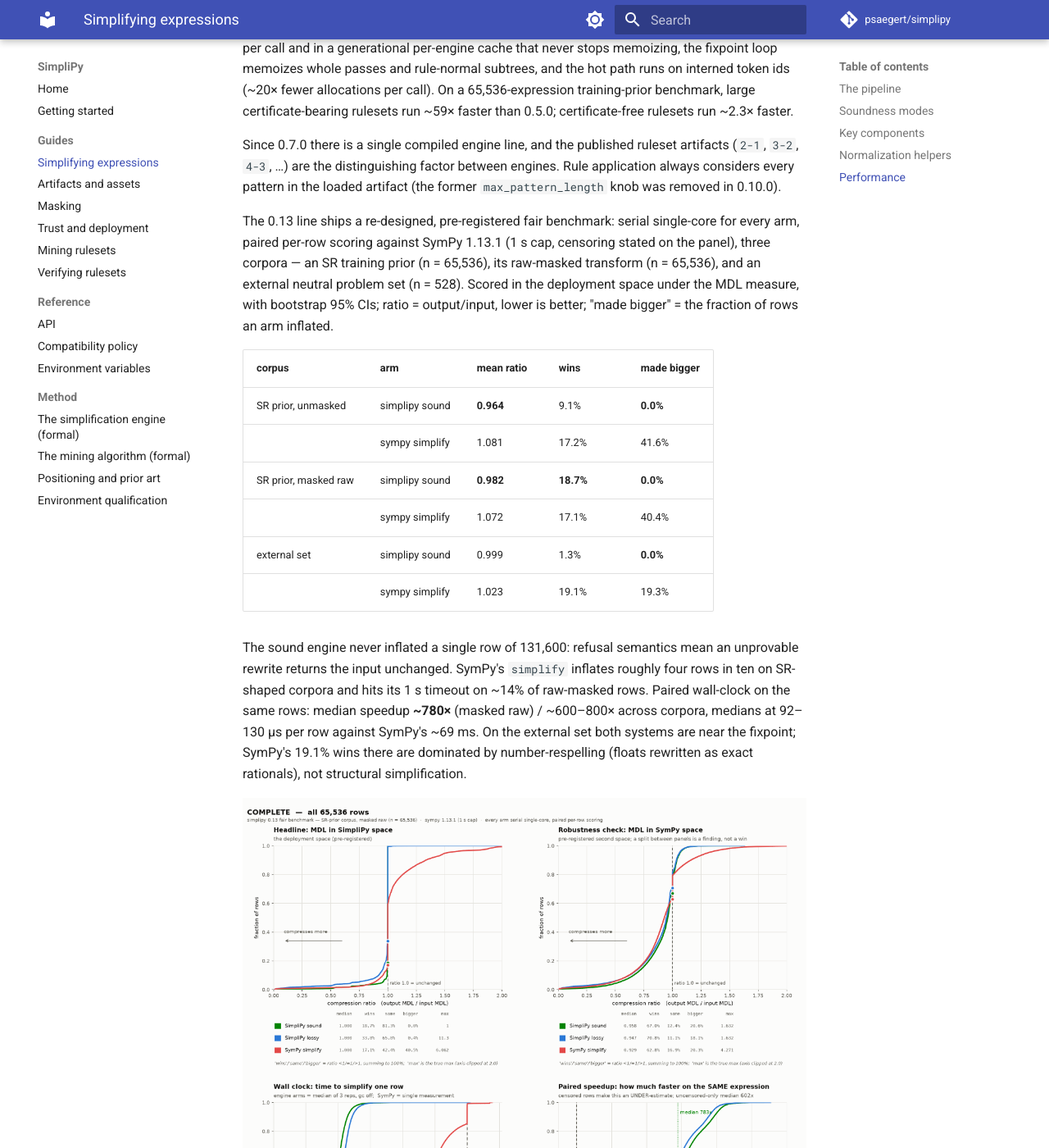
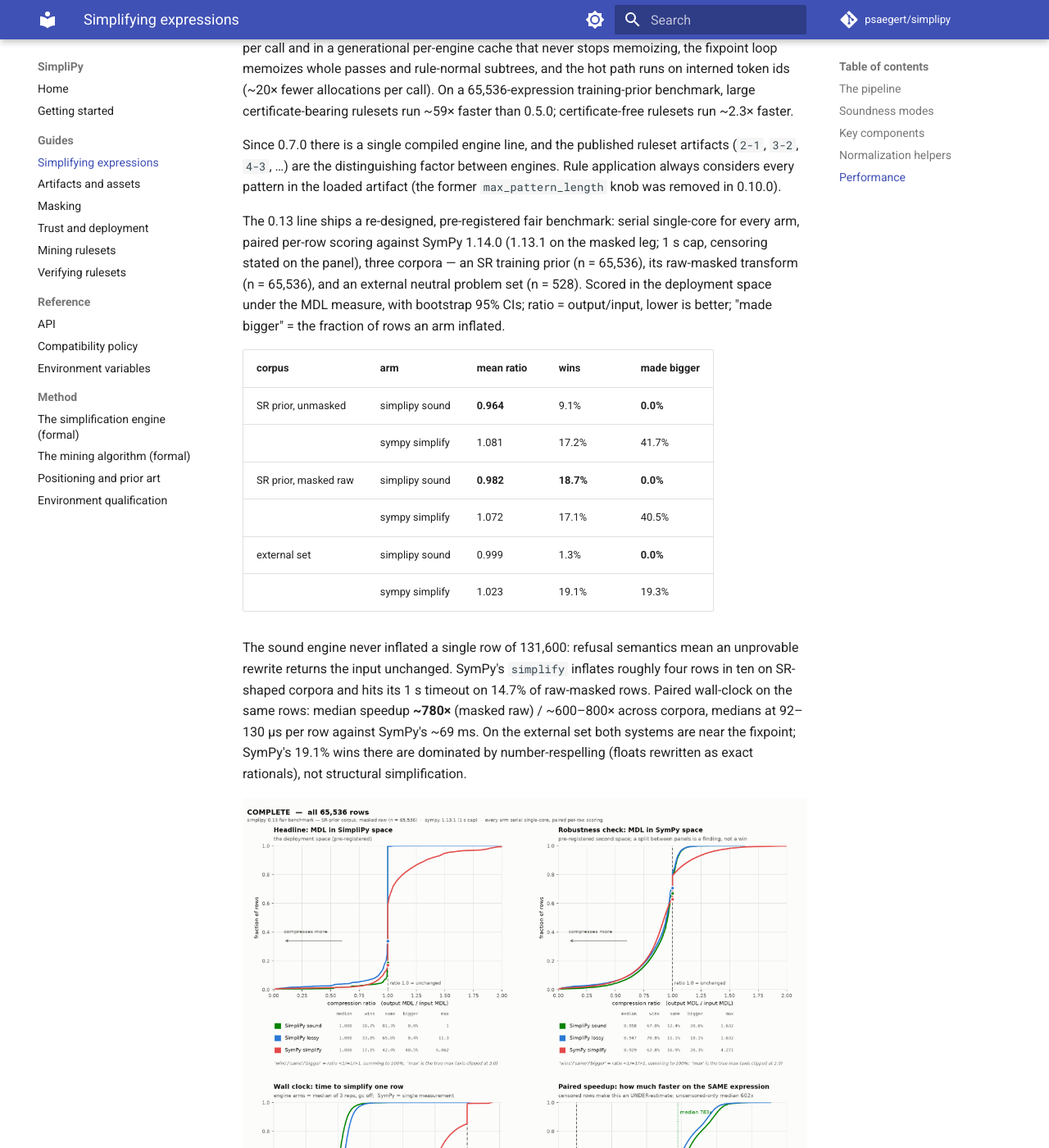
Before and after one commit to psaegert/simplipy, an MkDocs documentation site: the page built from docs/guides/simplify.md, in a window 1280 px wide and 1400 px high, scrolled down 4842 px. Shown: the whole window at 82% size. Built offline with MkDocs 1.6.1 and Material for MkDocs 9.7.7, drawn with Linux system fonts in a browser that asks for light colours; comment, search, counter and statistics services are not loaded.

Commit message:
Benchmark figures: made-bigger 40.5% / 41.7%, SymPy 1.14.0
SymPy's simplify made 40.5% of masked-raw rows and 41.7% of unmasked rows
bigger, and hit the 1 s cap on 14.7% of masked-raw rows. The comparison
ran against SymPy 1.14.0, with 1.13.1 on the masked leg.

Co-Authored-By: Claude Opus 5 <noreply@anthropic.com>
Claude-Session: https://claude.ai/code/session_01MktGcCWQs8zePRutL56sT4

```diff
--- a/docs/guides/simplify.md
+++ b/docs/guides/simplify.md
@@ -208,26 +208,27 @@ always considers every pattern in the loaded artifact (the former `max_pattern_l
 knob was removed in 0.10.0).
 
 The 0.13 line ships a re-designed, pre-registered fair benchmark: serial
-single-core for every arm, paired per-row scoring against SymPy 1.13.1
-(1 s cap, censoring stated on the panel), three corpora — an SR training
-prior (n = 65,536), its raw-masked transform (n = 65,536), and an
-external neutral problem set (n = 528). Scored in the deployment space
-under the MDL measure, with bootstrap 95% CIs; ratio = output/input, lower
-is better; "made bigger" = the fraction of rows an arm inflated.
+single-core for every arm, paired per-row scoring against SymPy 1.14.0
+(1.13.1 on the masked leg; 1 s cap, censoring stated on the panel), three
+corpora — an SR training prior (n = 65,536), its raw-masked transform
+(n = 65,536), and an external neutral problem set (n = 528). Scored in the
+deployment space under the MDL measure, with bootstrap 95% CIs; ratio =
+output/input, lower is better; "made bigger" = the fraction of rows an arm
+inflated.
 
 | corpus | arm | mean ratio | wins | made bigger |
 |---|---|---|---|---|
 | SR prior, unmasked | simplipy sound | **0.964** | 9.1% | **0.0%** |
-| | sympy simplify | 1.081 | 17.2% | 41.6% |
+| | sympy simplify | 1.081 | 17.2% | 41.7% |
 | SR prior, masked raw | simplipy sound | **0.982** | **18.7%** | **0.0%** |
-| | sympy simplify | 1.072 | 17.1% | 40.4% |
+| | sympy simplify | 1.072 | 17.1% | 40.5% |
 | external set | simplipy sound | 0.999 | 1.3% | **0.0%** |
 | | sympy simplify | 1.023 | 19.1% | 19.3% |
 
 The sound engine never inflated a single row of 131,600: refusal semantics
 mean an unprovable rewrite returns the input unchanged. SymPy's `simplify`
 inflates roughly four rows in ten on SR-shaped corpora and hits its 1 s
-timeout on ~14% of raw-masked rows. Paired wall-clock on the same rows:
+timeout on 14.7% of raw-masked rows. Paired wall-clock on the same rows:
 median speedup **~780×** (masked raw) / ~600–800× across corpora, medians
 at 92–130 µs per row against SymPy's ~69 ms. On the external set both
 systems are near the fixpoint; SymPy's 19.1% wins there are dominated by
```
Also changed, not shown: README.md (+1 -1 lines).
